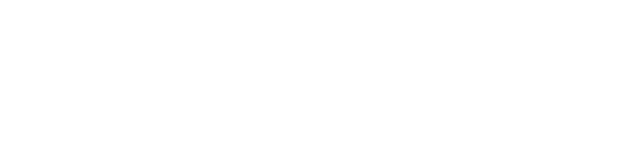
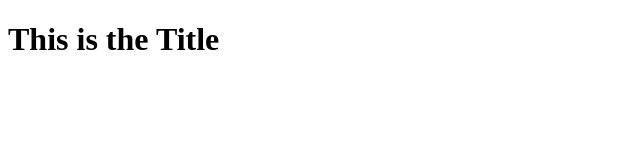
Before and after one commit to pseudomrando/test1, a plain HTML site: page index.html in a window 1280 px wide. Shown: the whole page, without its empty margins (0-640 px from the left). Drawn offline with Linux system fonts and the light colour scheme.

Commit message:
Update index.html

```diff
--- a/index.html
+++ b/index.html
@@ -10,6 +10,7 @@
 
   <body>
     <main>
+      <h1>This is the Title</h1>
     </main>
   </body>
 </html>
```
